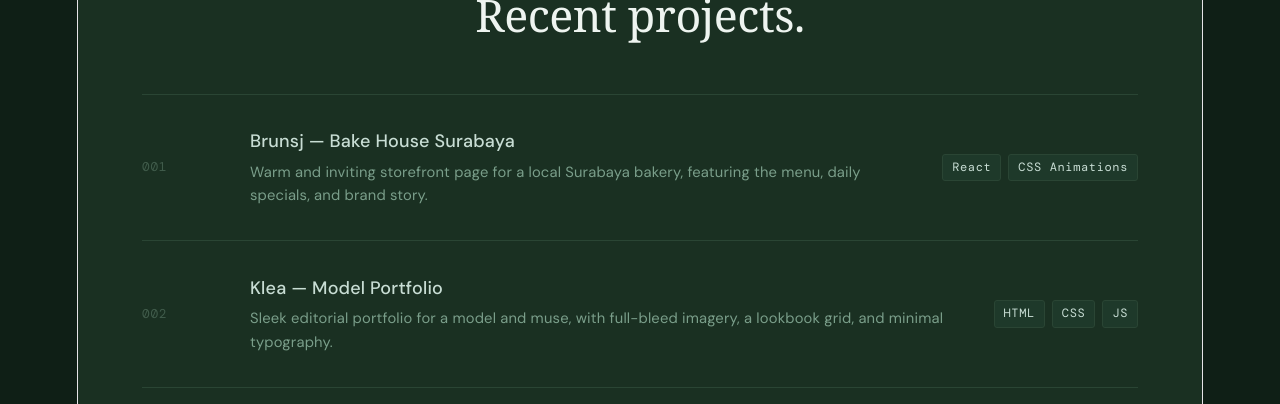
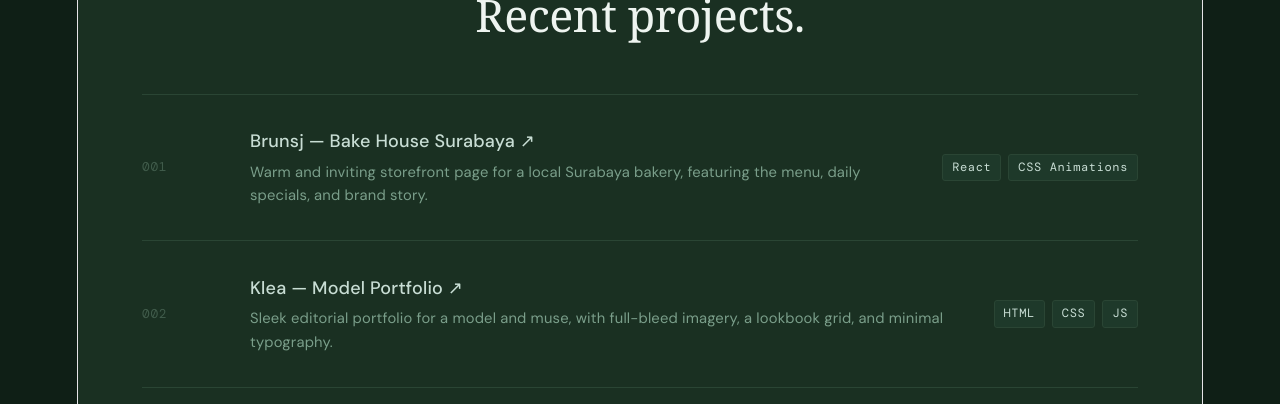
Before and after one commit to kaidennxyz/myporto, a React (Vite) app: page / in a window 1280 px wide. Shown: the part 2960-3364 px from the top of the page. Built offline with nearby package versions, Linux system fonts and the light colour scheme.

Commit message:
add links

```diff
--- a/src/App.jsx
+++ b/src/App.jsx
@@ -508,12 +508,12 @@ function Services() {
 // ─── PROJECTS ────────────────────────────────────────────────────────────────
 
 const PROJECTS = [
-{ num: "001", title: "Brunsj — Bake House Surabaya", desc: "Warm and inviting storefront page for a local Surabaya bakery, featuring the menu, daily specials, and brand story.", tags: ["React", "CSS Animations"] },
-{ num: "002", title: "Klea — Model Portfolio", desc: "Sleek editorial portfolio for a model and muse, with full-bleed imagery, a lookbook grid, and minimal typography.", tags: ["HTML", "CSS", "JS"] },
-{ num: "003", title: "UT Admin — Lecturer Dashboard", desc: "Clean and functional admin panel for Universitas Terbuka lecturers, with course management, student data, and activity controls.", tags: ["React", "Dashboard", "Responsive"] },
+{ num: "001", title: "Brunsj — Bake House Surabaya", link:"https://brunsj-site.vercel.app", desc: "Warm and inviting storefront page for a local Surabaya bakery, featuring the menu, daily specials, and brand story.", tags: ["React", "CSS Animations"] },
+{ num: "002", title: "Klea — Model Portfolio", link:"https://porto-klea.vercel.app", desc: "Sleek editorial portfolio for a model and muse, with full-bleed imagery, a lookbook grid, and minimal typography.", tags: ["HTML", "CSS", "JS"] },
+{ num: "003", title: "UT Admin — Lecturer Dashboard", link:"", desc: "Clean and functional admin panel for Universitas Terbuka lecturers, with course management, student data, and activity controls.", tags: ["React", "Dashboard", "Responsive"] },
 ];
 
-function ProjectRow({ num, title, desc, tags }) {
+function ProjectRow({ num, title, desc, tags, link }) {
   const [hov, setHov] = useState(false);
   return (
     <div className="proj-row"
@@ -530,11 +530,20 @@ function ProjectRow({ num, title, desc, tags }) {
         letterSpacing: "0.06em", transition: "color 0.2s",
       }}>{num}</span>
       <div>
-        <h3 style={{
-          fontSize: "1rem", fontWeight: 500,
-          color: hov ? C.cream : C.pale,
-          marginBottom: "0.25rem", transition: "color 0.2s",
-        }}>{title}</h3>
+        {link ? (
+          <a href={link} target="_blank" rel="noopener noreferrer" style={{
+            fontSize: "1rem", fontWeight: 500,
+            color: hov ? C.cream : C.pale,
+            marginBottom: "0.25rem", transition: "color 0.2s",
+            textAlign: "left", textDecoration: "none", display: "block",
+          }}>{title} ↗</a>
+        ) : (
+          <p style={{
+            fontSize: "1rem", fontWeight: 500,
+            color: hov ? C.cream : C.pale,
+            marginBottom: "0.25rem", transition: "color 0.2s",
+          }}>{title}</p>
+        )}
         <p style={{ fontSize: "0.82rem", color: C.muted }}>{desc}</p>
       </div>
       <div className="proj-tags" style={{ display: "flex", gap: 7, flexWrap: "wrap", justifyContent: "flex-end" }}>
```
